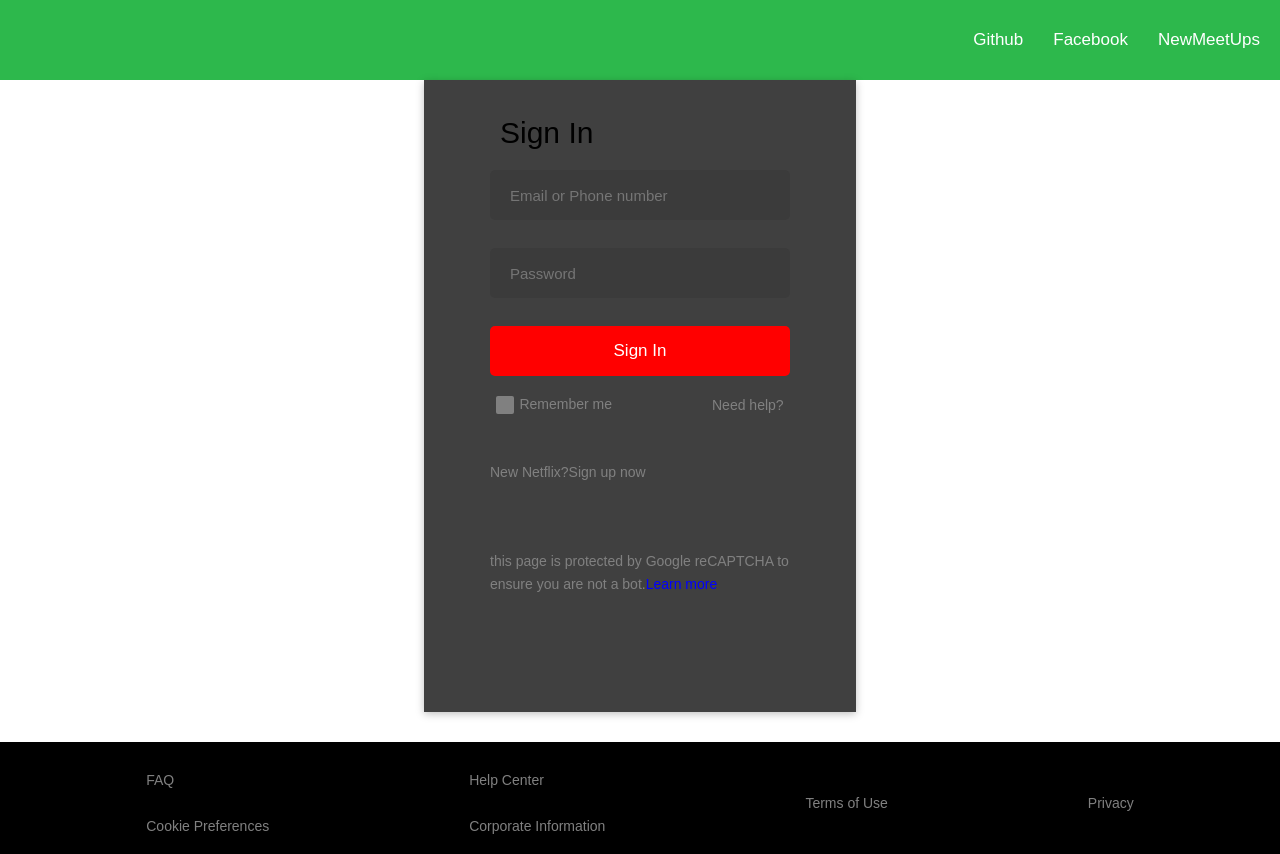
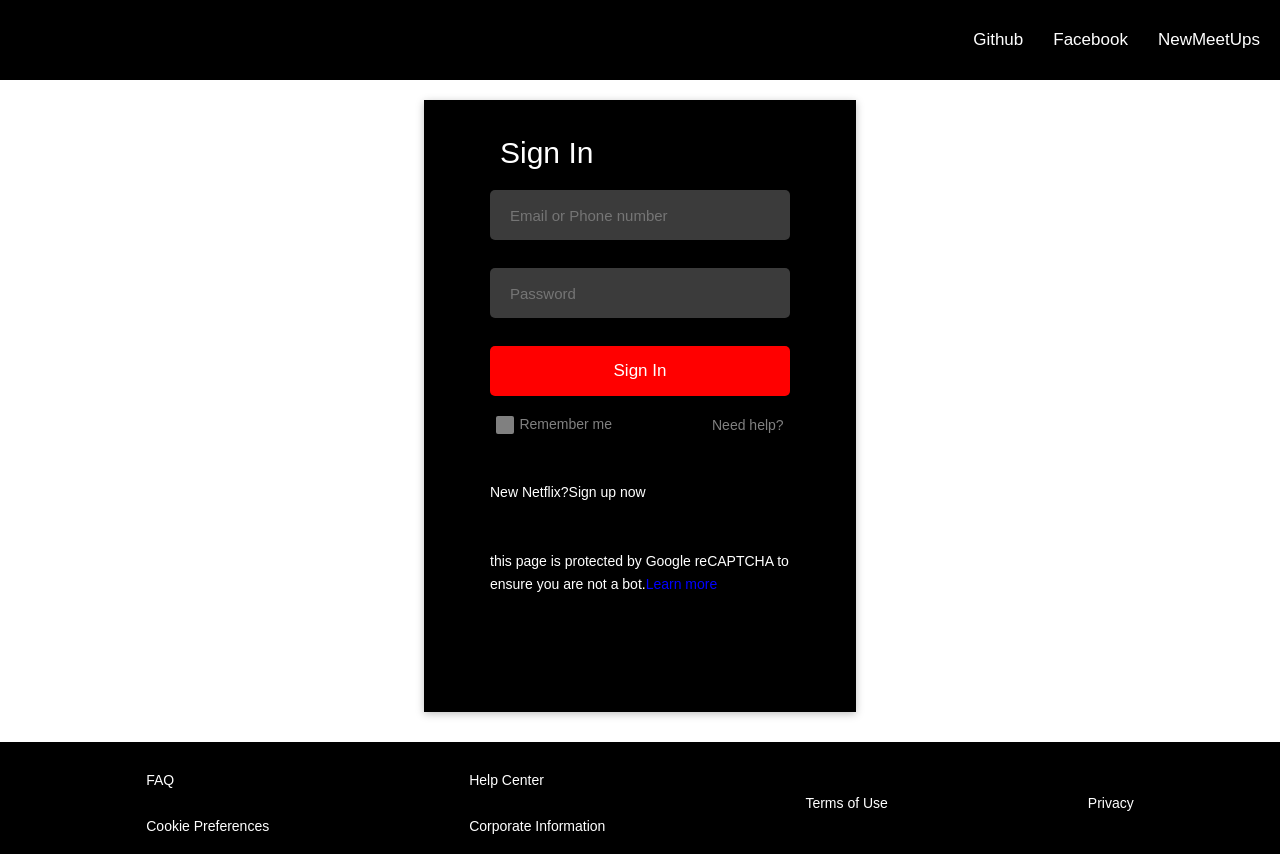
Before and after one commit to MahsumaRezai/Route_Login_Pages, a React (Create React App) app: page /all in a window 1280 px wide. Built offline with nearby package versions, Linux system fonts and the light colour scheme.

Commit message:
add net style

```diff
--- a/src/Pages/Nav.module.css
+++ b/src/Pages/Nav.module.css
@@ -1,5 +1,5 @@
 .head {
-    background-color: #2DB84C;;
+    background-color: black;;
     color: white;
     height: 80px;
 }
--- a/src/componts/componets/Adduser/Adduser.module.css
+++ b/src/componts/componets/Adduser/Adduser.module.css
@@ -30,10 +30,10 @@
     justify-content: flex-start;
     align-items: flex-start;
     padding-left: 50px;
-    color: gray;
+    color: white;
     font-family: sans-serif;
     font-size: 14px;
-    gap: 50px
+    gap: 30px
 
 }
 .para {
@@ -95,7 +95,9 @@
       font-family: sans-serif;
       font-size: 30px;
       padding-top: 20px;
-      padding-bottom: 20px
+      padding-bottom: 20px;
+      color: white
+
   }
   .textVaild{
       border: none;
--- a/src/componts/componets/Card/Card.module.css
+++ b/src/componts/componets/Card/Card.module.css
@@ -4,6 +4,7 @@
     width: fit-content;
     margin: auto;
     height: fit-content;
-    background:rgba(0,0,0,.75);
+    background: black;
+    margin-top: 20px
 
   }
--- a/src/componts/componets/Footer/Footer.module.css
+++ b/src/componts/componets/Footer/Footer.module.css
@@ -1,6 +1,6 @@
 .footer{
     width: 100%;
-    background:rgba(0,0,0,0.75);
+    background:black;
     margin-top: 30px;
 
 }
@@ -19,7 +19,7 @@
     padding-bottom: 20px;
     font-family: sans-serif;
     font-size: 14px;
-    color: gray
+    color: white
 
 }
 @media screen and (max-width:900px){
```
